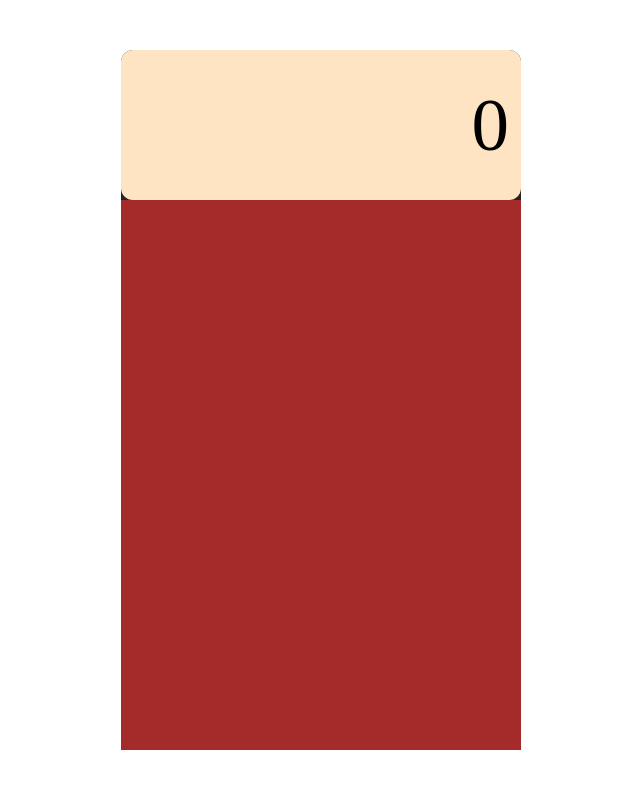
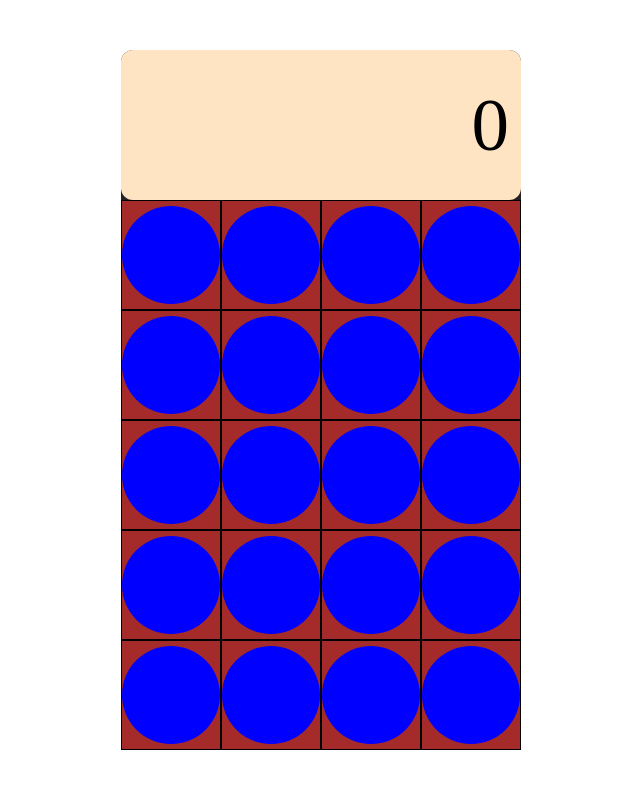
Before and after one commit to nrami006/calculator, a plain HTML site: page index.html in a window 1280 px wide. Shown: the whole page, without its empty margins (319-959 px from the left). Drawn offline with Linux system fonts and the light colour scheme.

Commit message:
Create input buttons using javascript
Creates a grid of input buttons to be used for calculator input.
Styling is temporary and wil change later.

```diff
--- a/js.js
+++ b/js.js
@@ -1 +1,23 @@
-console.log("Hello World");
+let input_columns = 4;
+let input_rows = 5;
+const inputContainer = document.querySelector("#calculator-input-container");
+
+function createInputButtons() {
+    const inputButtonContainer = document.createElement("div");
+    inputButtonContainer.classList.add("input-button-container");
+    inputButtonContainer.style.width = `${inputContainer.offsetWidth / input_columns}px`;
+    inputButtonContainer.style.height = `${inputContainer.offsetHeight / input_rows}px`;
+
+    const inputButton = document.createElement("div");
+    inputButton.classList.add("input-button");
+    inputButtonContainer.appendChild(inputButton);
+    for (let i = 0; i < input_columns; ++i) {
+        for (let j = 0; j < input_rows; ++j) {
+            let newButton = inputButtonContainer.cloneNode(true);
+            inputContainer.appendChild(newButton);
+        }
+    }
+}
+
+createInputButtons();
+// inputButton = document.createElement("div");
--- a/style.css
+++ b/style.css
@@ -33,8 +33,28 @@ body {
 }
 
 #calculator-input-container {
+    display: flex;
+    flex-wrap: wrap;
     width: 100%;
     flex-grow: 1;
     background-color: brown;
 
 }
+
+.input-button-container {
+    display: flex;
+    justify-content: center;
+    align-items: center;
+    box-sizing: border-box;
+    /* background-color: black; */
+    border: 1px solid black;
+    /* border-radius: 50%; */
+}
+
+.input-button {
+    background-color: blue;
+    flex: 1 0 auto;
+    max-width: 100%;
+    aspect-ratio: 1;
+    border-radius: 50%;
+}
```
Also changed, not shown: index.html (+0 -1 lines).
